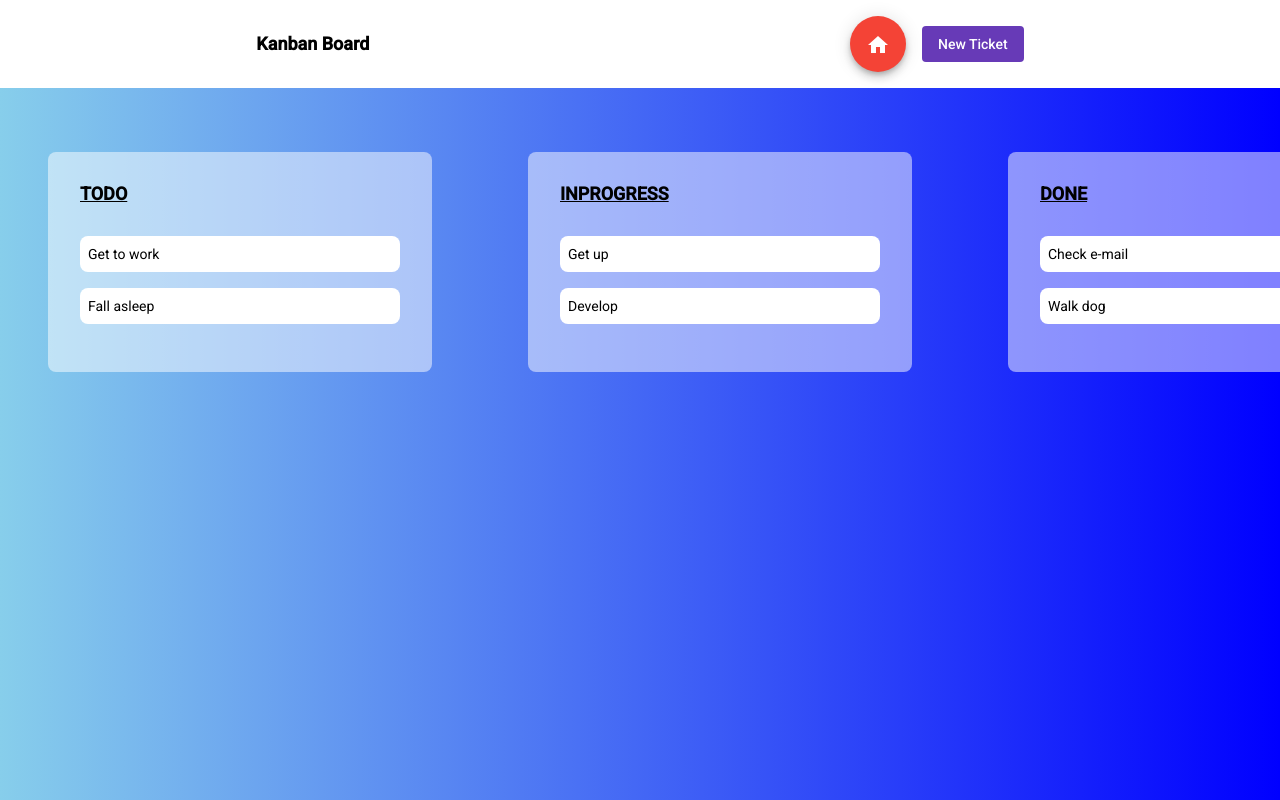
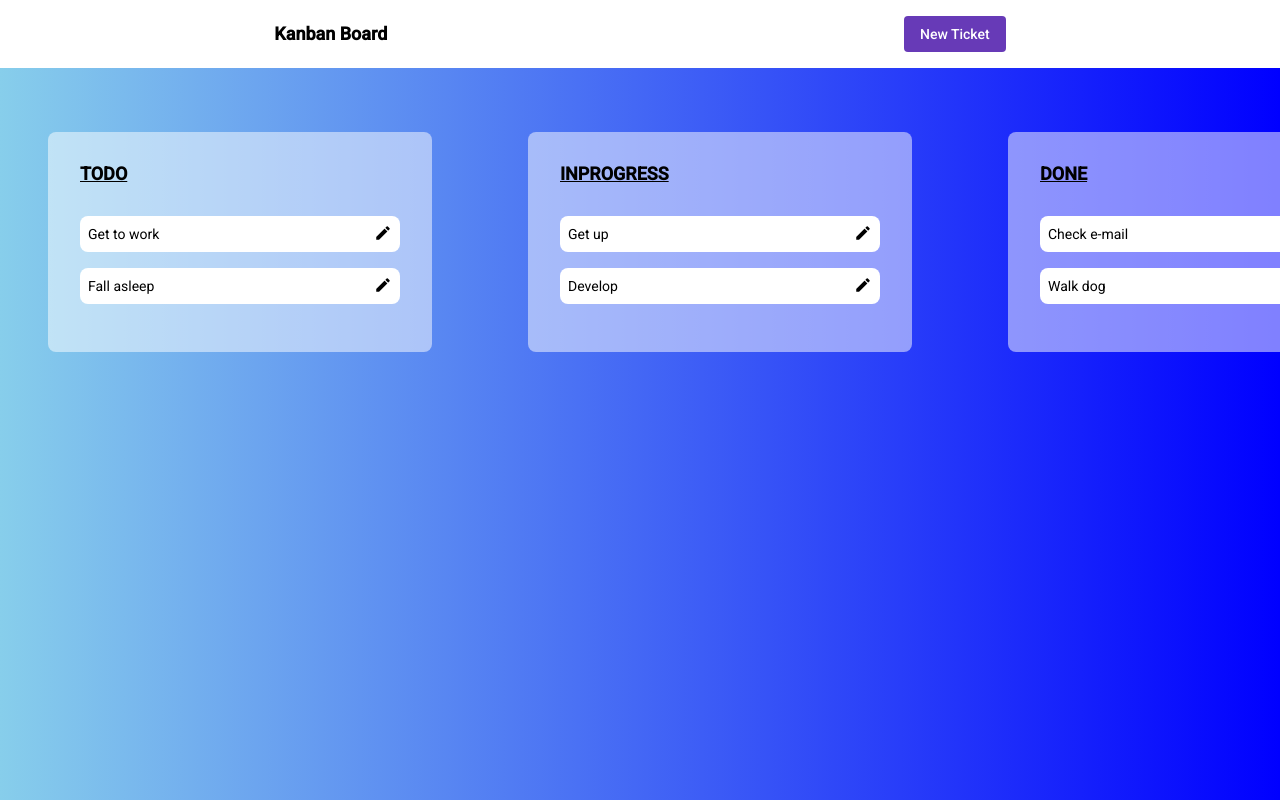
Before and after one commit to pushpendersingh97/kanban-board, an Angular app: page /mainView in a window 1280 px wide. Built offline with nearby package versions, Linux system fonts and the light colour scheme.

Commit message:
edit task

```diff
--- a/src/app/header/header.component.html
+++ b/src/app/header/header.component.html
@@ -1,10 +1,7 @@
 <div class="header-outer-wrapper">
-  <div class="header-title" >Kanban Board</div>
+  <div class="header-title" routerLink="./mainView">Kanban Board</div>
 
   <div class="nav-btn-wrapper">
-    <button mat-fab color="warn" routerLink="./mainView">
-      <mat-icon>home</mat-icon>
-    </button>
     <button mat-flat-button color="primary" id="openDialog" (click)="newTicket()">New Ticket</button>
   </div>
 </div>
--- a/src/app/header/header.component.scss
+++ b/src/app/header/header.component.scss
@@ -15,6 +15,6 @@
 
 }
 
-#addNew, #openDialog {
-    margin-left: 1rem;
+.header-title{
+    cursor: pointer;
 }
--- a/src/app/main-view/main-view.component.html
+++ b/src/app/main-view/main-view.component.html
@@ -11,6 +11,7 @@
         >
           <div class="tasks" *ngFor="let item of column.tasks" cdkDrag>
             {{ item }}
+            <i class="material-icons md-18" (click)="editTicket()">create</i>
           </div>
         </div>
       </div>
--- a/src/app/main-view/main-view.component.scss
+++ b/src/app/main-view/main-view.component.scss
@@ -0,0 +1,36 @@
+.tasks {
+  display: flex;
+  justify-content: space-between;
+
+  background-color: white;
+  padding: 0.5rem;
+  margin-bottom: 1rem;
+  border-radius: 8px;
+
+  .md-18 {
+      font-size: 18px;
+      cursor: pointer;
+  }
+}
+.cdk-drag-preview {
+  box-sizing: border-box;
+  border-radius: 8px;
+  box-shadow: 0 5px 5px -3px rgba(0, 0, 0, 0.2),
+    0 8px 10px 1px rgba(0, 0, 0, 0.14), 0 3px 14px 2px rgba(0, 0, 0, 0.12);
+}
+
+.cdk-drag-placeholder {
+  opacity: 0;
+}
+
+.cdk-drag-animating {
+  transition: transform 250ms cubic-bezier(0, 0, 0.2, 1);
+}
+
+.tasks:last-child {
+  border: none;
+}
+
+.tasks.cdk-drop-list-dragging .tasks:not(.cdk-drag-placeholder) {
+  transition: transform 250ms cubic-bezier(0, 0, 0.2, 1);
+}
--- a/src/app/main-view/main-view.component.ts
+++ b/src/app/main-view/main-view.component.ts
@@ -7,6 +7,8 @@ import {
   moveItemInArray,
   transferArrayItem,
 } from '@angular/cdk/drag-drop';
+import { MatDialog } from '@angular/material/dialog';
+import { TicketDialogComponent } from '../ticket-dialog/ticket-dialog.component';
 
 @Component({
   selector: 'app-main-view',
@@ -22,7 +24,7 @@ export class MainViewComponent implements OnInit {
      new Column('done', this.ticketState.getDone()),
   ]);
 
-  constructor(private ticketState: TicketState) {}
+  constructor(private ticketState: TicketState, public dialog: MatDialog) {}
 
   ngOnInit(): void {}
 
@@ -42,4 +44,15 @@ export class MainViewComponent implements OnInit {
       );
     }
   }
+
+  editTicket() {
+    const dialogRef = this.dialog.open(TicketDialogComponent, {
+      width: '400px',
+      data: {title: "Edit Ticket"}
+    });
+
+    dialogRef.afterClosed().subscribe(result => {
+      console.log('The dialog was closed');
+    });
+  }
 }
--- a/src/app/ticket-dialog/ticket-dialog.component.ts
+++ b/src/app/ticket-dialog/ticket-dialog.component.ts
@@ -21,7 +21,7 @@ export class TicketDialogComponent implements OnInit {
     }
 
     onNoClick(): void {
-    this.dialogRef.close();
+      this.dialogRef.close();
     }
 
     addNewTicket(){
--- a/src/main-styles.scss
+++ b/src/main-styles.scss
@@ -68,33 +68,3 @@ body {
     }
   }
 }
-
-.tasks {
-  display: flex;
-  background-color: white;
-  padding: 0.5rem;
-  margin-bottom: 1rem;
-  border-radius: 8px;
-}
-.cdk-drag-preview {
-  box-sizing: border-box;
-  border-radius: 8px;
-  box-shadow: 0 5px 5px -3px rgba(0, 0, 0, 0.2),
-    0 8px 10px 1px rgba(0, 0, 0, 0.14), 0 3px 14px 2px rgba(0, 0, 0, 0.12);
-}
-
-.cdk-drag-placeholder {
-  opacity: 0;
-}
-
-.cdk-drag-animating {
-  transition: transform 250ms cubic-bezier(0, 0, 0.2, 1);
-}
-
-.tasks:last-child {
-    border: none;
-  }
-
-  .tasks.cdk-drop-list-dragging .tasks:not(.cdk-drag-placeholder) {
-    transition: transform 250ms cubic-bezier(0, 0, 0.2, 1);
-  }
```
